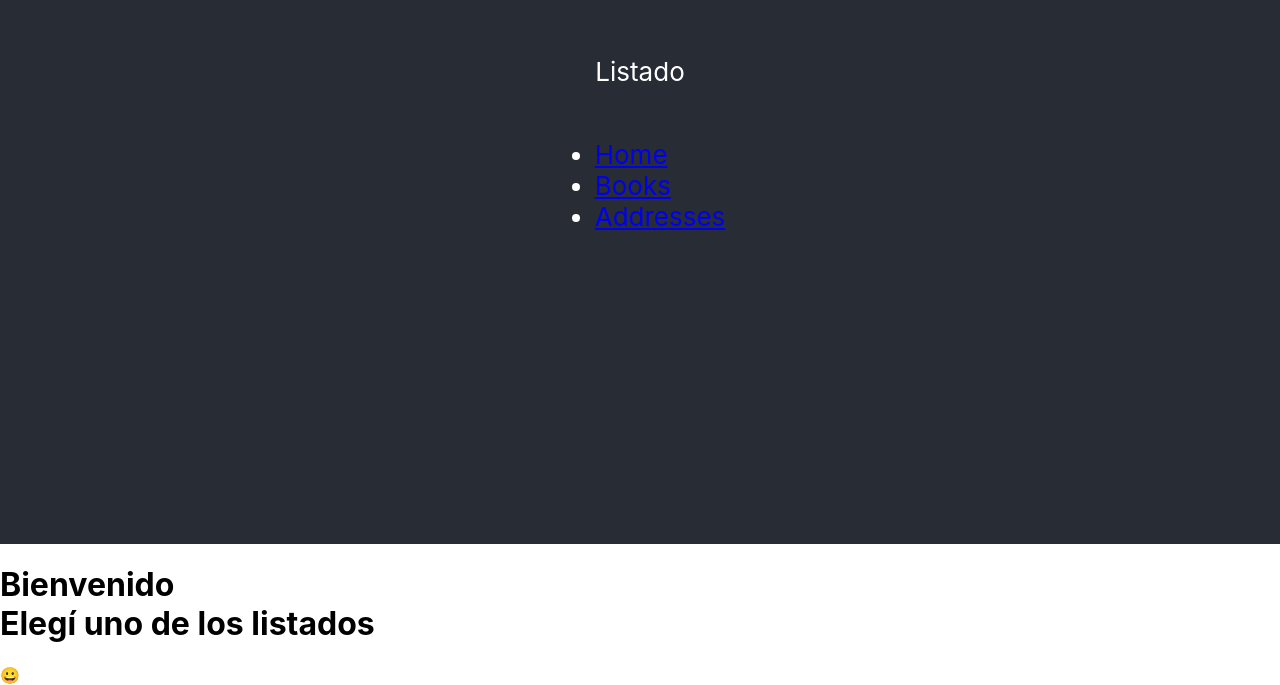
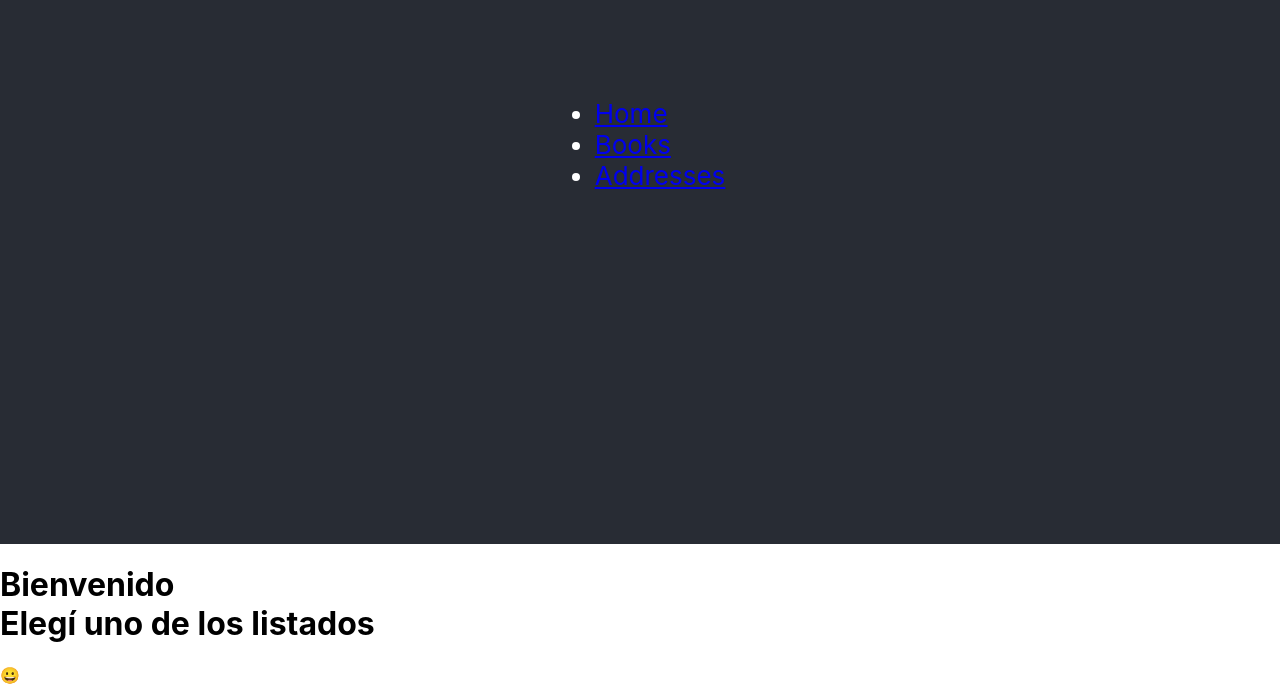
Before and after one commit to joacoabregu/listado, a React (Create React App) app: page / in a window 1280 px wide. Shown: the part 256-941 px from the top of the page. Built offline with nearby package versions, Linux system fonts and the light colour scheme.

Commit message:
removed p

```diff
--- a/src/Navigation.js
+++ b/src/Navigation.js
@@ -3,7 +3,6 @@ import {Link} from 'react-router-dom';
 function Navigation(){
     return (
     <header className="App-header">
-        <p>Listado</p>
         <nav>
           <ul>
             <li>
```
